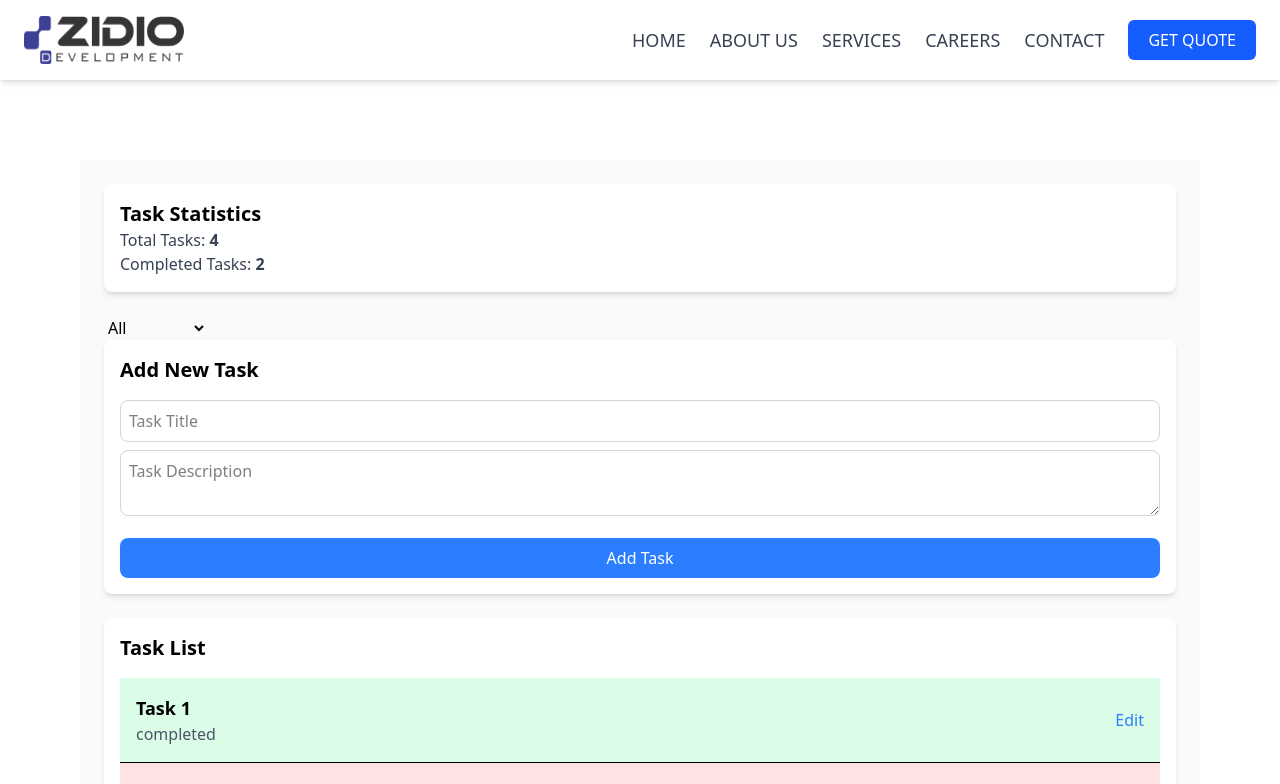
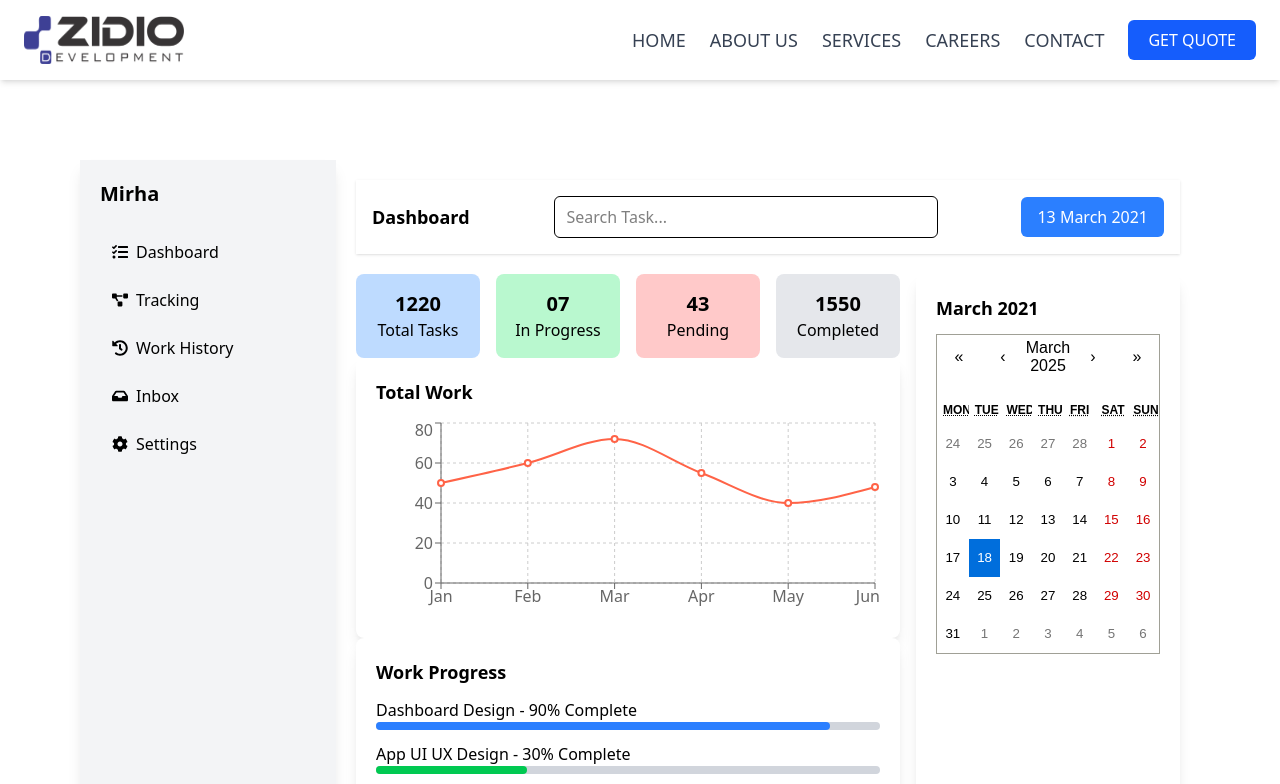
Before and after one commit to iamaltaf786/zidio_development_project, a React (Vite) app in the folder client/: page /home in a window 1280 px wide. Shown: the top 784 px of the page. Built offline with nearby package versions, Linux system fonts and the light colour scheme.

Commit message:
new dashboard model

```diff
--- a/client/package.json
+++ b/client/package.json
@@ -15,10 +15,13 @@
     "@heroicons/react": "^2.2.0",
     "@tailwindcss/vite": "^4.0.9",
     "axios": "^1.8.3",
+    "date-fns": "^4.1.0",
     "react": "^19.0.0",
+    "react-calendar": "^5.1.0",
     "react-dom": "^19.0.0",
     "react-icons": "^5.5.0",
     "react-router-dom": "^7.2.0",
+    "recharts": "^2.15.1",
     "tailwindcss": "^4.0.9"
   },
   "devDependencies": {
--- /dev/null
+++ b/client/src/components/homeComponents/Calendar.jsx
@@ -0,0 +1,18 @@
+// Right-side calendar displaying today’s date
+
+import { useState } from "react";
+import Calendar from "react-calendar";
+import "react-calendar/dist/Calendar.css";
+
+const TaskCalendar = () => {
+  const [date, setDate] = useState(new Date());
+
+  return (
+    <div className="p-5 shadow-lg bg-white rounded-lg">
+      <h3 className="text-lg font-bold mb-3">March 2021</h3>
+      <Calendar onChange={setDate} value={date} />
+    </div>
+  );
+};
+
+export default TaskCalendar;
--- /dev/null
+++ b/client/src/components/homeComponents/SearchBar.jsx
@@ -0,0 +1,19 @@
+// Upper search bar for finding tasks
+
+const SearchBar = () => {
+  return (
+    <div className="flex justify-between items-center p-4 bg-white shadow">
+      <h2 className="text-lg font-bold">Dashboard</h2>
+      <input
+        type="text"
+        placeholder="Search Task..."
+        className="border rounded-md px-3 py-2 w-96"
+      />
+      <button className="bg-blue-500 text-white px-4 py-2 rounded-md">
+        13 March 2021
+      </button>
+    </div>
+  );
+};
+
+export default SearchBar;
--- /dev/null
+++ b/client/src/components/homeComponents/Sidebar.jsx
@@ -0,0 +1,36 @@
+// left navbar with logged in info
+
+import {
+  FaTasks,
+  FaProjectDiagram,
+  FaHistory,
+  FaInbox,
+  FaCog,
+} from "react-icons/fa";
+
+const Sidebar = () => {
+  return (
+    <div className="w-64 h-screen bg-gray-100 p-5 shadow-lg">
+      <h2 className="text-xl font-bold mb-5">Mirha</h2>
+      <ul>
+        <li className="p-3 hover:bg-gray-200 cursor-pointer flex items-center">
+          <FaTasks className="mr-2" /> Dashboard
+        </li>
+        <li className="p-3 hover:bg-gray-200 cursor-pointer flex items-center">
+          <FaProjectDiagram className="mr-2" /> Tracking
+        </li>
+        <li className="p-3 hover:bg-gray-200 cursor-pointer flex items-center">
+          <FaHistory className="mr-2" /> Work History
+        </li>
+        <li className="p-3 hover:bg-gray-200 cursor-pointer flex items-center">
+          <FaInbox className="mr-2" /> Inbox
+        </li>
+        <li className="p-3 hover:bg-gray-200 cursor-pointer flex items-center">
+          <FaCog className="mr-2" /> Settings
+        </li>
+      </ul>
+    </div>
+  );
+};
+
+export default Sidebar;
--- /dev/null
+++ b/client/src/components/homeComponents/TaskGraph.jsx
@@ -0,0 +1,44 @@
+// Graph to show tasks assigned this month.
+
+import {
+  LineChart,
+  Line,
+  XAxis,
+  YAxis,
+  CartesianGrid,
+  Tooltip,
+  ResponsiveContainer,
+} from "recharts";
+
+const data = [
+  { name: "Jan", tasks: 50 },
+  { name: "Feb", tasks: 60 },
+  { name: "Mar", tasks: 72 },
+  { name: "Apr", tasks: 55 },
+  { name: "May", tasks: 40 },
+  { name: "Jun", tasks: 48 },
+];
+
+const TaskGraph = () => {
+  return (
+    <div className="p-5 bg-white shadow-lg rounded-lg">
+      <h3 className="text-lg font-bold mb-3">Total Work</h3>
+      <ResponsiveContainer width="100%" height={200}>
+        <LineChart data={data}>
+          <CartesianGrid strokeDasharray="3 3" />
+          <XAxis dataKey="name" />
+          <YAxis />
+          <Tooltip />
+          <Line
+            type="monotone"
+            dataKey="tasks"
+            stroke="#FF6347"
+            strokeWidth={2}
+          />
+        </LineChart>
+      </ResponsiveContainer>
+    </div>
+  );
+};
+
+export default TaskGraph;
--- /dev/null
+++ b/client/src/components/homeComponents/TaskOverview.jsx
@@ -0,0 +1,26 @@
+// Displays total tasks, in-progress, pending, and completed tasks here
+
+const TaskOverview = () => {
+  return (
+    <div className="grid grid-cols-4 gap-4">
+      <div className="bg-blue-200 p-4 rounded-lg text-center">
+        <h3 className="text-xl font-bold">1220</h3>
+        <p>Total Tasks</p>
+      </div>
+      <div className="bg-green-200 p-4 rounded-lg text-center">
+        <h3 className="text-xl font-bold">07</h3>
+        <p>In Progress</p>
+      </div>
+      <div className="bg-red-200 p-4 rounded-lg text-center">
+        <h3 className="text-xl font-bold">43</h3>
+        <p>Pending</p>
+      </div>
+      <div className="bg-gray-200 p-4 rounded-lg text-center">
+        <h3 className="text-xl font-bold">1550</h3>
+        <p>Completed</p>
+      </div>
+    </div>
+  );
+};
+
+export default TaskOverview;
--- /dev/null
+++ b/client/src/components/homeComponents/WorkProgress.jsx
@@ -0,0 +1,29 @@
+// Progress bars for ongoing work.
+
+const WorkProgress = () => {
+  return (
+    <div className="p-5 bg-white shadow-lg rounded-lg">
+      <h3 className="text-lg font-bold mb-3">Work Progress</h3>
+      <div className="mb-3">
+        <h4>Dashboard Design - 90% Complete</h4>
+        <div className="w-full bg-gray-300 rounded-full h-2">
+          <div
+            className="bg-blue-500 h-2 rounded-full"
+            style={{ width: "90%" }}
+          ></div>
+        </div>
+      </div>
+      <div>
+        <h4>App UI UX Design - 30% Complete</h4>
+        <div className="w-full bg-gray-300 rounded-full h-2">
+          <div
+            className="bg-green-500 h-2 rounded-full"
+            style={{ width: "30%" }}
+          ></div>
+        </div>
+      </div>
+    </div>
+  );
+};
+
+export default WorkProgress;
--- a/client/src/pages/DashboardSection.jsx
+++ b/client/src/pages/DashboardSection.jsx
@@ -1,26 +1,27 @@
-// Dashboard.jsx
-import React, { useState } from "react";
-import TaskList from "../components/tempFolders/TaskList";
-import AddTaskForm from "../components/tempFolders/AddTaskForm";
-import FilterTasks from "../components/tempFolders/FilterTasks";
-import TaskStats from "../components/tempFolders/TaskStats";
+import Sidebar from "../components/homeComponents/Sidebar";
+import SearchBar from "../components/homeComponents/SearchBar";
+import TaskOverview from "../components/homeComponents/TaskOverview";
+import TaskGraph from "../components/homeComponents/TaskGraph";
+import TaskCalendar from "../components/homeComponents/Calendar";
+import WorkProgress from "../components/homeComponents/WorkProgress";
 
-const DashboardSection = () => {
-  const [tasks, setTasks] = useState([
-    { id: 1, title: "Task 1", status: "completed" },
-    { id: 2, title: "Task 2", status: "pending" },
-    { id: 3, title: "Task 3", status: "completed" },
-    { id: 4, title: "Task 4", status: "pending" },
-  ]);
-
+const Dashboard = () => {
   return (
-    <div className="p-6 bg-gray-50 min-h-screen">
-      <TaskStats tasks={tasks} />
-      <FilterTasks />
-      <AddTaskForm setTasks={setTasks} />
-      <TaskList tasks={tasks} />
+    <div className="flex">
+      <Sidebar />
+      <div className="flex-1 p-5">
+        <SearchBar />
+        <div className="grid grid-cols-3 gap-4 mt-5">
+          <div className="col-span-2">
+            <TaskOverview />
+            <TaskGraph />
+            <WorkProgress />
+          </div>
+          <TaskCalendar />
+        </div>
+      </div>
     </div>
   );
 };
 
-export default DashboardSection;
+export default Dashboard;
```
Also changed, not shown: 1 other file (tests, documents, lock files or other folders).
